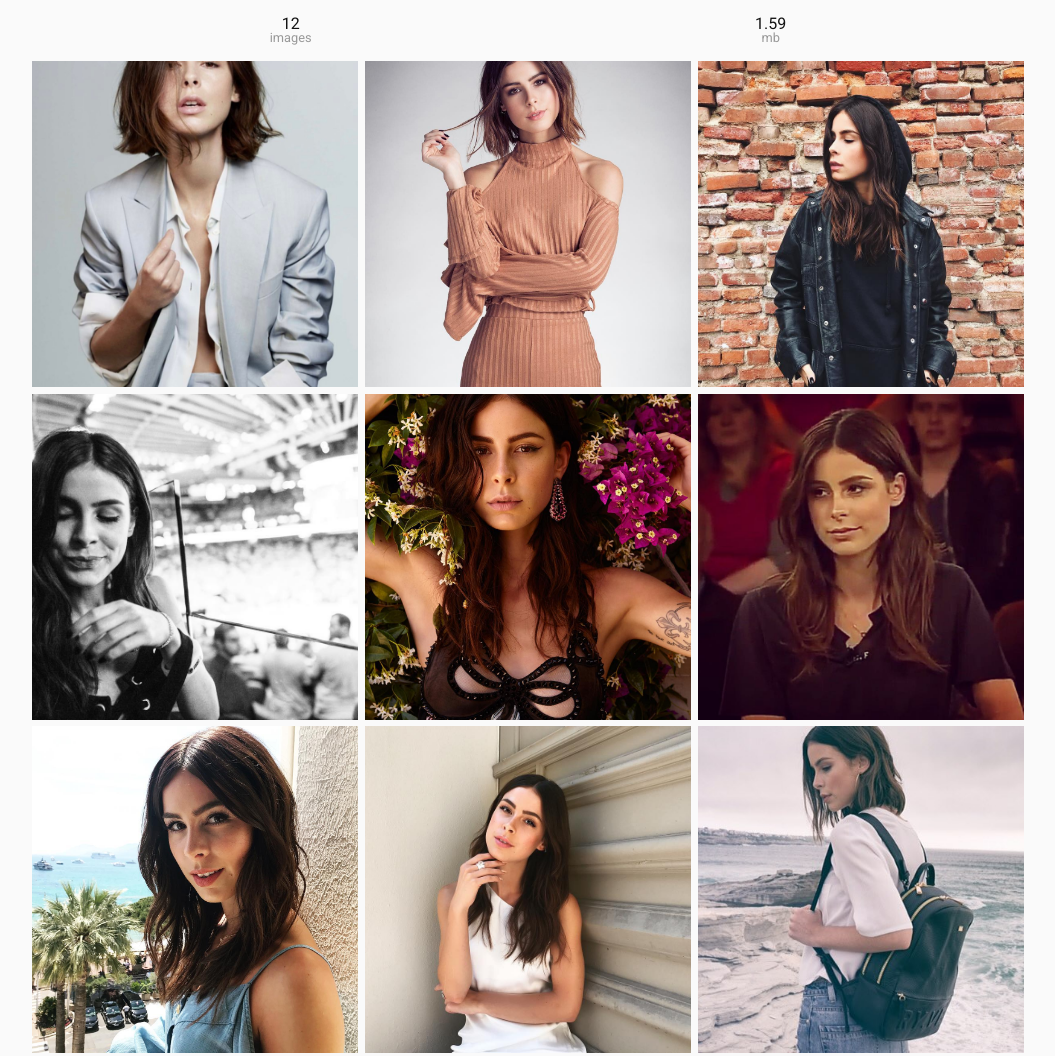
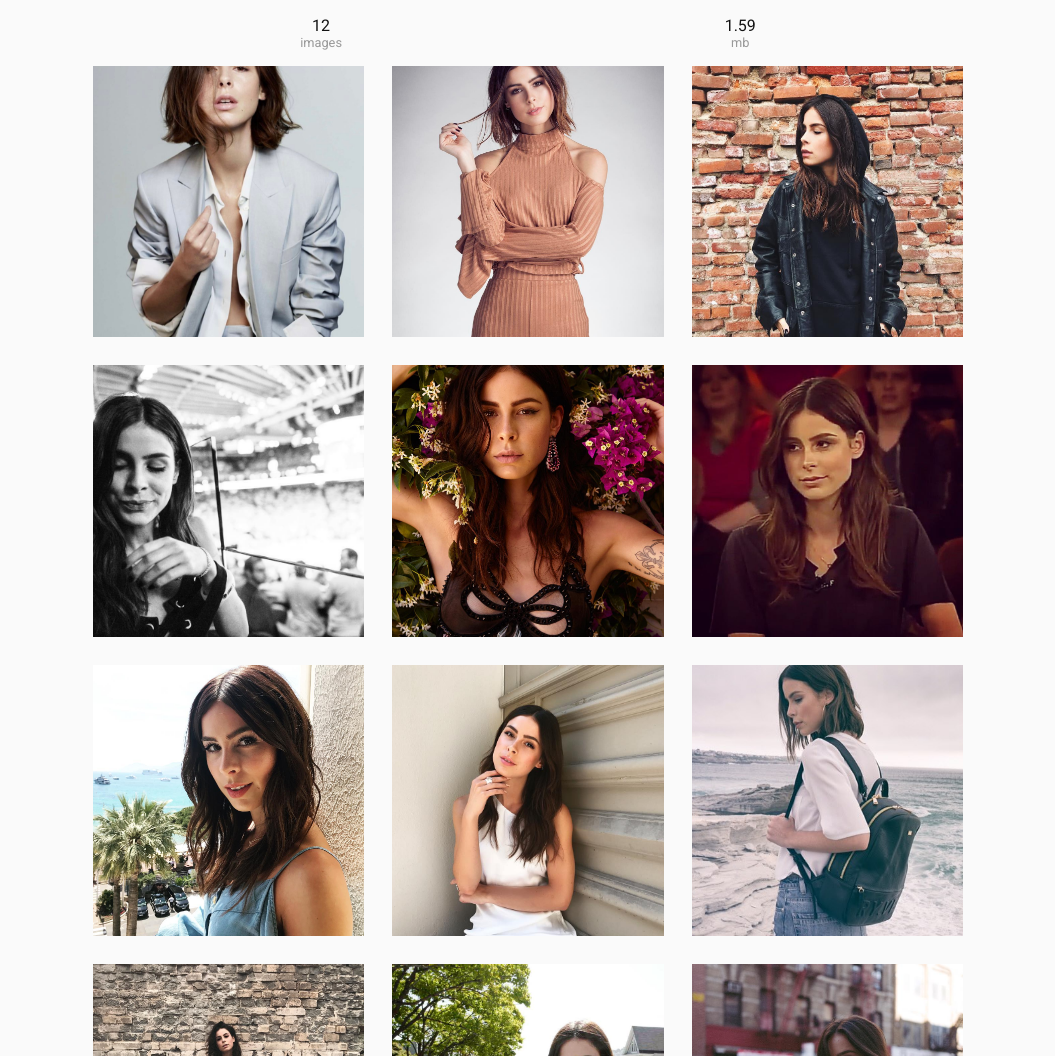
Before and after one commit to malcodeman/Gallery-Generator-Theme, a plain HTML site: page index.html in a window 1280 px wide. Shown: the top 1056 px of the page, without its empty margins (112-1167 px from the left). Drawn offline with Linux system fonts and the light colour scheme.

Commit message:
Improves aspect ratio solution

```diff
--- a/assets/css/style.css
+++ b/assets/css/style.css
@@ -1,3 +1,13 @@
+html {
+  box-sizing: border-box;
+}
+
+*,
+*:before,
+*:after {
+  box-sizing: inherit;
+}
+
 a {
   text-decoration: none;
 }
@@ -10,6 +20,10 @@ p {
   margin: 0;
 }
 
+body {
+  font-family: "Roboto", sans-serif;
+}
+
 ul {
   margin: 0;
   padding-left: 0;
@@ -19,9 +33,10 @@ ul {
   background-color: #fafafa;
 }
 
+@media (min-width: 768px) {
   .container {
-	margin: 0 auto;
-	max-width: 992px;
+    padding: 0 16vw;
+  }
 }
 
 .ul {
@@ -37,61 +52,40 @@ ul {
   text-align: center;
 }
 
-
 /* Numbers */
 
 .li span:nth-child(1) {
   color: #131313;
-	font: 300 1rem/1 Roboto;
+  font-size: 1rem;
 }
-
 
 /* Text */
 
 .li span:nth-child(2) {
   color: #999;
-	font: 300 .8rem/1 Roboto;
+  font-size: 0.8rem;
 }
 
-.row {
-	display: flex;
-	margin-bottom: .4rem;
+/* Grid */
+
+.grid {
+  display: grid;
+  grid-template-columns: repeat(3, calc(100vw / 3 - 6px / 3));
+  grid-auto-rows: calc(100vw / 3 - 6px / 3);
+  grid-gap: 3px;
 }
 
-
-/* Removes margin bottom from last row in column */
-
-.row:last-child {
-	margin-bottom: 0;
+@media (min-width: 768px) {
+  .grid {
+    grid-template-columns: repeat(3, calc(100vw / 3 - 32vw / 3 - 56px / 3));
+    grid-auto-rows: calc(100vw / 3 - 32vw / 3 - 56px / 3);
+    grid-gap: 28px;
+  }
 }
 
-
-/* Aspect ratio problem https://css-tricks.com/aspect-ratio-boxes/ */
-
-.row-item {
-	flex-grow: 1;
-	margin-right: .4rem;
-	position: relative;
+.post img {
+  max-width: 100%;
+  width: 100%;
+  height: 100%;
+  object-fit: cover;
 }
-
-.row-item::before {
-	content: "";
-	display: block;
-	padding-top: 100%;
-}
-
-
-/* Removes margin right from last row item in row */
-
-.row-item:last-child {
-	margin-right: 0;
-}
-
-.row-item img {
-	height: 100%;
-	left: 0;
-	object-fit: cover;
-	position: absolute;
-	top: 0;
-	width: 100%;
-}
--- a/index.html
+++ b/index.html
@@ -1,64 +1,28 @@
-<!DOCTYPE html>
-<meta charset="UTF-8">
-<title>Gallery Generator</title>
+<!DOCTYPE html> <meta charset="UTF-8" /> <title>Gallery Generator</title>
 <link href="https://fonts.googleapis.com/css?family=Roboto" rel="stylesheet" />
 <link href="assets/css/style.css" rel="stylesheet" />
 <div class="page">
   <div class="container">
+    <header>
       <ul class="ul">
-            <li class="li">
-                <span>12</span>
-                <span>images</span>
-            </li>
-            <li class="li">
-                <span>1.59</span>
-                <span>mb</span>
-            </li>
+        <li class="li"><span>12</span> <span>images</span></li>
+        <li class="li"><span>1.59</span> <span>mb</span></li>
       </ul>
+    </header>
     <main>
-            <div class="row">
-                <div class="row-item">
-                    <img src="assets/images/pic1.jpg" />
-                </div>
-                <div class="row-item">
-                    <img src="assets/images/pic2.jpg" />
-                </div>
-                <div class="row-item">
-                    <img src="assets/images/pic3.jpg" />
-                </div>
-            </div>
-            <div class="row">
-                <div class="row-item">
-                    <img src="assets/images/pic4.jpg" />
-                </div>
-                <div class="row-item">
-                    <img src="assets/images/pic5.jpg" />
-                </div>
-                <div class="row-item">
-                    <img src="assets/images/pic6.jpg" />
-                </div>
-            </div>
-            <div class="row">
-                <div class="row-item">
-                    <img src="assets/images/pic7.jpg" />
-                </div>
-                <div class="row-item">
-                    <img src="assets/images/pic8.jpg" />
-                </div>
-                <div class="row-item">
-                    <img src="assets/images/pic9.jpg" />
-                </div>
-            </div>
-            <div class="row">
-                <div class="row-item">
-                    <img src="assets/images/pic10.jpg" />
-                </div>
-                <div class="row-item">
-                    <img src="assets/images/pic11.jpg" />
-                </div>
-                <div class="row-item">
-                    <img src="assets/images/pic12.jpg" />
-                </div>
+      <div class="grid">
+        <div class="post"><img src="assets/images/pic1.jpg" /></div>
+        <div class="post"><img src="assets/images/pic2.jpg" /></div>
+        <div class="post"><img src="assets/images/pic3.jpg" /></div>
+        <div class="post"><img src="assets/images/pic4.jpg" /></div>
+        <div class="post"><img src="assets/images/pic5.jpg" /></div>
+        <div class="post"><img src="assets/images/pic6.jpg" /></div>
+        <div class="post"><img src="assets/images/pic7.jpg" /></div>
+        <div class="post"><img src="assets/images/pic8.jpg" /></div>
+        <div class="post"><img src="assets/images/pic9.jpg" /></div>
+        <div class="post"><img src="assets/images/pic10.jpg" /></div>
+        <div class="post"><img src="assets/images/pic11.jpg" /></div>
+        <div class="post"><img src="assets/images/pic12.jpg" /></div>
       </div>
     </main>
   </div>
```
Also changed, not shown: docs/images/screenshot.jpg (added), 4 other files. Lines whose indentation alone changed are shown as unchanged.
